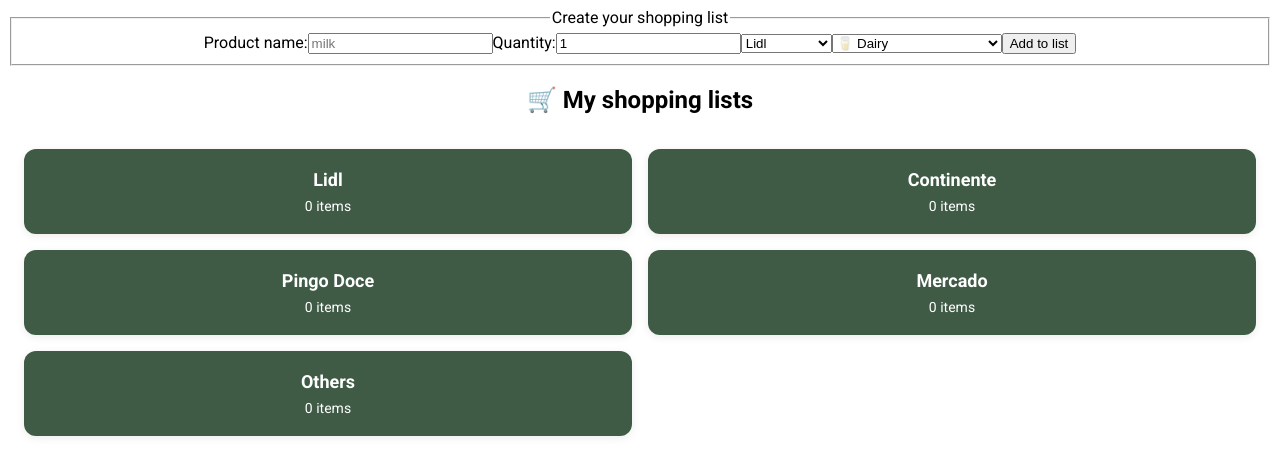
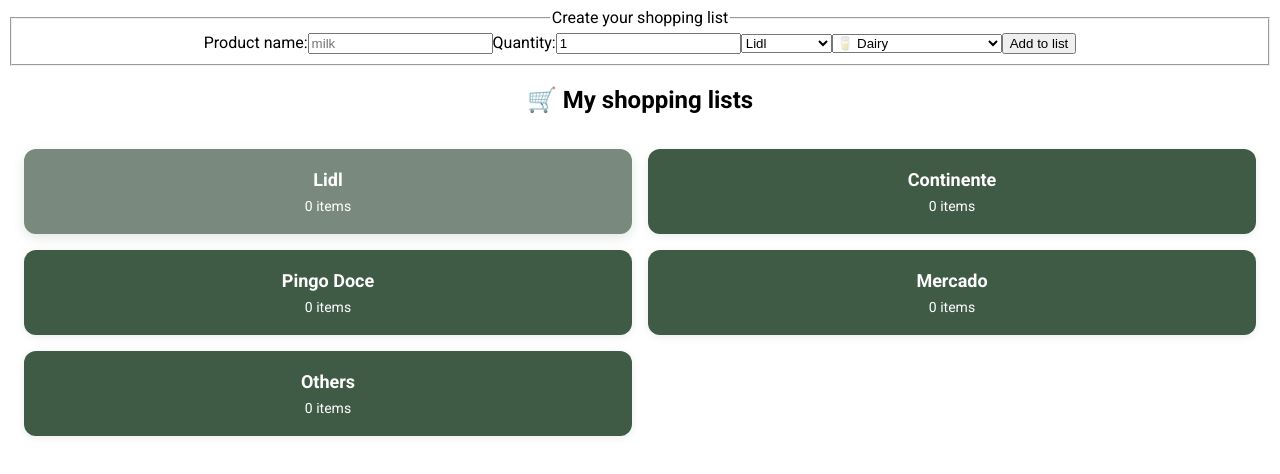
Before and after one commit to paulaFenner/git-github.com-paulaFenner-groceries-list, a React (Vite) app: page / in a window 1280 px wide. Shown: the top 474 px of the page. Built offline with nearby package versions, Linux system fonts and the light colour scheme.

Commit message:
added conditional rendering for active card - removed StoreSelector component

```diff
--- a/src/App.jsx
+++ b/src/App.jsx
@@ -1,6 +1,6 @@
 import { useState, useEffect } from 'react';
 import { v4 as uuidv4 } from 'uuid';
-// import StoreSelector from './components/StoreSelector';
+
 import ShoppingList from './components/ShoppingList';
 import AddItemForm from './components/AddItemForm';
 import Dashboard from './components/Dashboard';
@@ -68,13 +68,9 @@
         stores={stores}
         items={items}
         onSelectedStore={setSelectedStore}
+        selectedStore={selectedStore}
       />
 
-      {/* <StoreSelector
-        stores={stores}
-        value={selectedStore}
-        onChange={setSelectedStore}
-      /> */}
       <ShoppingList
         items={items}
         selectedStore={selectedStore}
--- a/src/components/Dashboard.jsx
+++ b/src/components/Dashboard.jsx
@@ -1,4 +1,4 @@
-function Dashboard({ stores, items, onSelectedStore }) {
+function Dashboard({ stores, items, onSelectedStore, selectedStore }) {
   const storeData = stores.map((store) => {
     const count = items.filter((item) => item.store === store).length;
     return { name: store, count: count };
@@ -12,7 +12,7 @@
         {storeData.map((store) => (
           <div
             key={store.name}
-            className='store-card'
+            className={`store-card ${store.name === selectedStore ? 'active' : ''}`}
             onClick={() => {
               onSelectedStore(store.name);
             }}>
--- a/src/index.css
+++ b/src/index.css
@@ -3,6 +3,7 @@
 
 :root {
   --main-color: #3f5b46;
+  --light-main-color: #79897d;
   --accent-color: #f98858;
   --grey-color: #f3f5f5;
 }
--- a/src/styles/dashboard.css
+++ b/src/styles/dashboard.css
@@ -35,6 +35,6 @@
 }
 
 .store-card.active {
-  border: 0.1875rem solid #2d6a4f;
-  background: #f0fdf4;
+  background: var(--light-main-color);
+  box-shadow: 0 4px 12px rgba(45, 106, 79, 0.15);
 }
```
